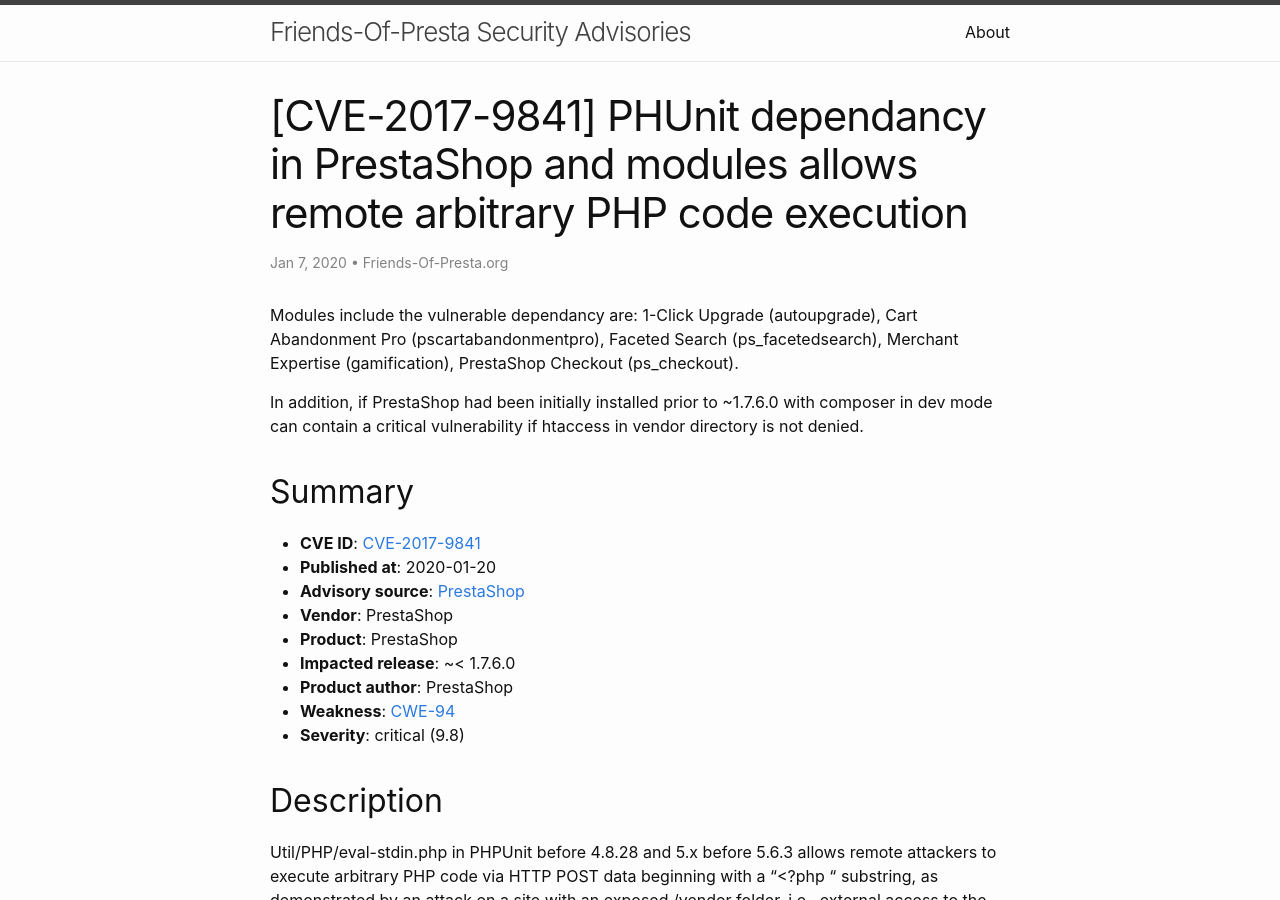
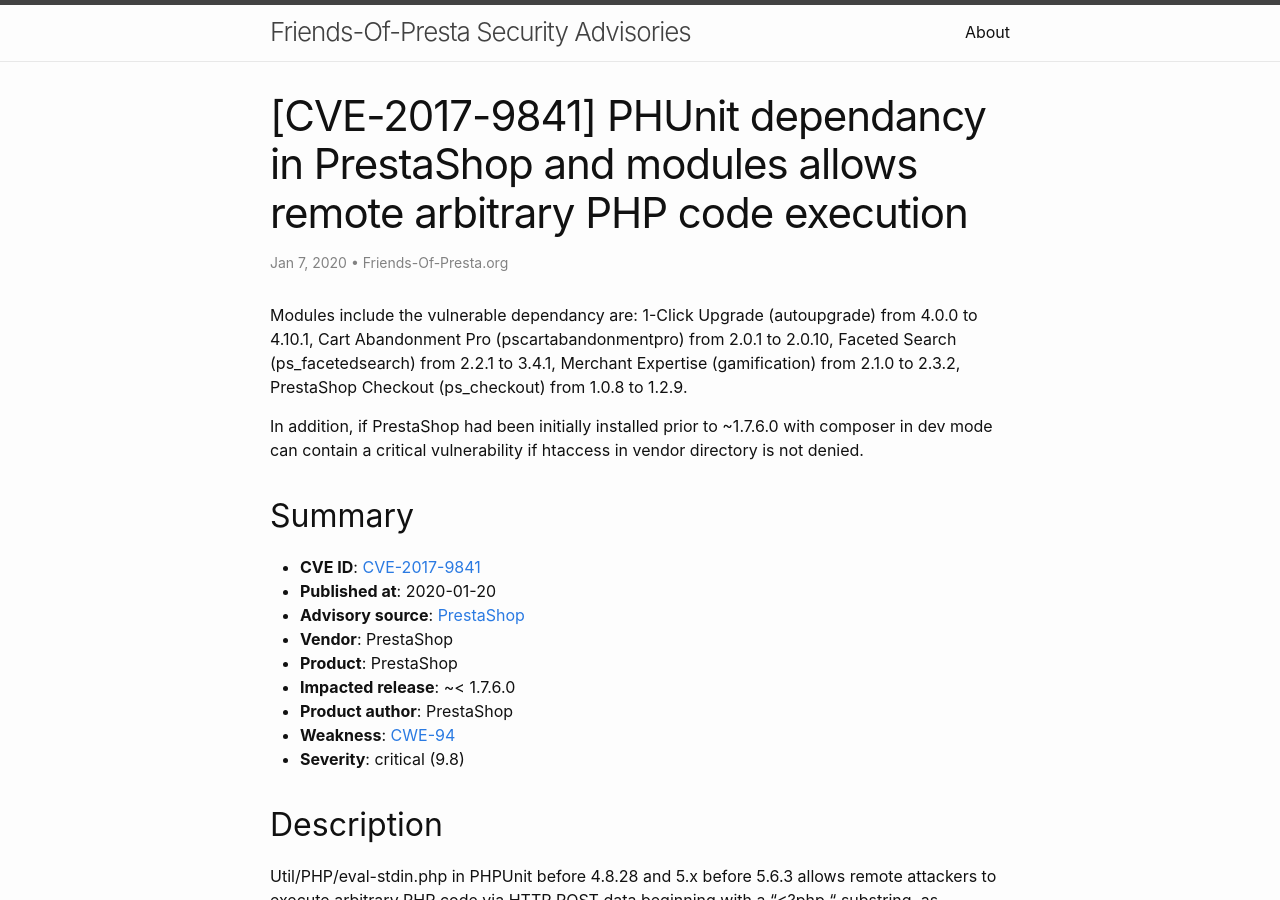
Before and after one commit to friends-of-presta/security-advisories, a Jekyll site: the page built from _posts/2020-01-07-phpunit-CVE-2017-9841.md, in a window 1280 px wide and 900 px high. Built offline with Jekyll 4.4.1, drawn with Linux system fonts in a browser that asks for light colours.

Commit message:
Update release and fix typo in filename

```diff
--- a/_posts/2020-01-07-phpunit- CVE-2017-9841.md
+++ b/_posts/2020-01-07-phpunit-CVE-2017-9841.md
@@ -8,7 +8,7 @@ meta: "CVE,PrestaShop,dependancies"
 severity: 9.8
 ---
 
-Modules include the vulnerable dependancy are: 1-Click Upgrade (autoupgrade), Cart Abandonment Pro (pscartabandonmentpro), Faceted Search (ps_facetedsearch), Merchant Expertise (gamification), PrestaShop Checkout (ps_checkout).
+Modules include the vulnerable dependancy are: 1-Click Upgrade (autoupgrade) from 4.0.0 to 4.10.1, Cart Abandonment Pro (pscartabandonmentpro) from 2.0.1 to 2.0.10, Faceted Search (ps_facetedsearch) from 2.2.1 to 3.4.1, Merchant Expertise (gamification) from 2.1.0 to 2.3.2, PrestaShop Checkout (ps_checkout) from 1.0.8 to 1.2.9.
 
 In addition, if PrestaShop had been initially installed prior to ~1.7.6.0 with composer in dev mode can contain a critical vulnerability if htaccess in vendor directory is not denied.
 
```
